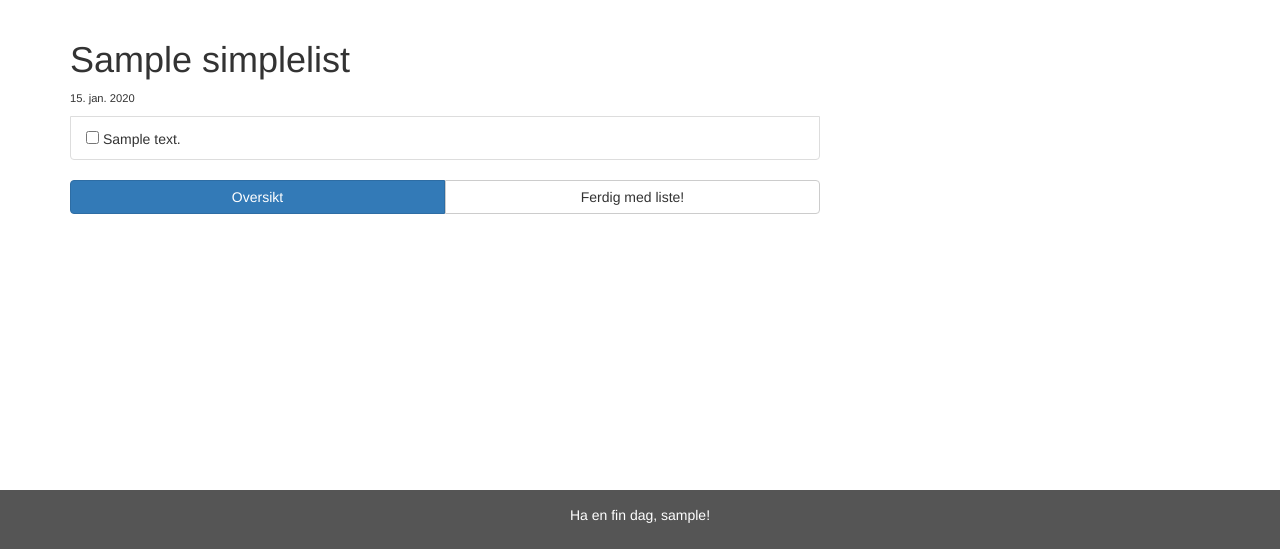
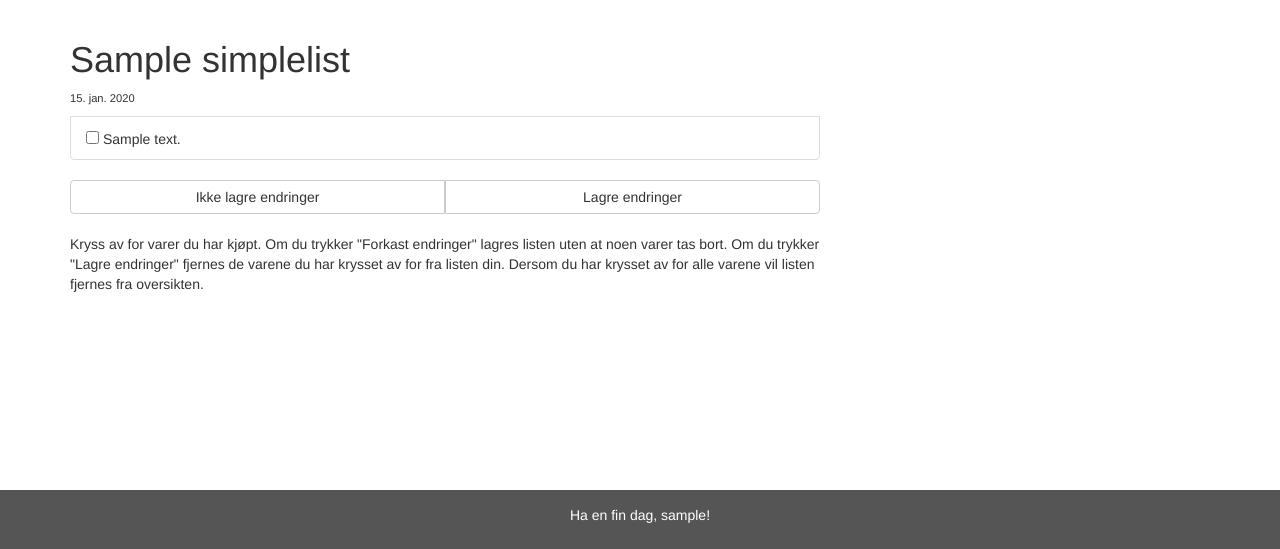
Before and after one commit to hakdo/foring, a Django app: page /myshoppinglists/detail/1/ in a window 1280 px wide. Shown: the part 52-601 px from the top of the page. Run offline with Django 3.2, Linux system fonts and the light colour scheme; a user stored in the database is signed in; tables that the repository leaves empty hold one stand-in row (values such as "Sample post"); some libraries are stand-ins or nearby versions.

```diff
--- a/shoppinglist/templates/shoppinglist/list_detail.html
+++ b/shoppinglist/templates/shoppinglist/list_detail.html
@@ -4,9 +4,6 @@
 <h1> {{ list.shortname }}</h1>
 <p style="font-size:0.8em"> {{ list.created_date|date:'d. b. Y' }}</p>
 
-<script>
-
-</script>
 <ul class="list-group">
 <form method="POST">{% csrf_token %}
 {% for item in items %}
@@ -18,14 +15,19 @@
 </ul>
 <div class="btn-group btn-group-justified" role="group">
 <div class="btn-group" role="group">
-<a class="btn btn-primary" role="button"  href="{% url 'myshoppinglists' %}" >
-  Oversikt
+<a class="btn btn-default" role="button"  href="{% url 'myshoppinglists' %}" >
+  Ikke lagre endringer
 </a>
 </div>
 <div class="btn-group" role="group">
-  <button type="submit" class="btn btn-default" value="archive">Ferdig med liste!</button>
+  <button type="submit" class="btn btn-default" value="archive">Lagre endringer</button>
 </form>
 </div>
 </div>
+<br />
+<p>Kryss av for varer du har kjøpt. Om du trykker "Forkast endringer" lagres listen uten at noen
+varer tas bort. Om du trykker "Lagre endringer" fjernes de varene du har krysset av for fra listen din.
+Dersom du har krysset av for alle varene vil listen fjernes fra oversikten.</p>
+
 
 {% endblock %}
--- a/shoppinglist/urls.py
+++ b/shoppinglist/urls.py
@@ -18,7 +18,7 @@ from . import views
 
 urlpatterns = [
     url(r'^$',views.init,name='init' ),
-    url(r'^new/$',views.createlistjson,name='createlist'),
+    url(r'^new/$',views.createlist,name='createlist'),
     url(r'^myshoppinglists/$',views.myshoppinglists,name='myshoppinglists'),
     url(r'^myshoppinglists/detail/(?P<pk>\d+)/$',views.list_detail,name='listdetail'),
     url(r'^login/$',views.userlogin,name='userlogin'),
--- a/shoppinglist/views.py
+++ b/shoppinglist/views.py
@@ -25,25 +25,6 @@ def createlist(request):
         form = SimpleListForm()
         return render(request, 'shoppinglist/createlist.html', {'form': form})
 
-@login_required(login_url='/login/')
-def createlistjson(request):
-    if request.method=='POST':
-        form = SimpleListForm(request.POST)
-        if form.is_valid():
-            new_shoppinglist = form.save(commit=False)
-            out = (new_shoppinglist.contents.split('\n'))
-            shopping_list_dict = {}
-            for item in out:
-                shopping_list_dict[item]=False
-            new_shopping_list.contentjson = json.dumps(shopping_list_dict)
-            new_shoppinglist.owner = request.user.username
-            new_shoppinglist = form.save()
-            return redirect('myshoppinglists')
-        else:
-            return HttpResponse('Error')
-    else:
-        form = SimpleListForm()
-        return render(request, 'shoppinglist/createlist.html', {'form': form})
 
 @login_required(login_url='/login/')
 def myshoppinglists(request):
@@ -55,7 +36,6 @@ def myshoppinglists(request):
 def list_detail(request, pk):
     current_list = get_object_or_404(SimpleList, pk=pk)
     if request.method =='POST':
-        NumMatch = 0
         collect_keys=[]
         shopping_list = current_list.contents.split('\r\n')
         for key in request.POST:
@@ -64,7 +44,6 @@ def list_detail(request, pk):
             if key in shopping_list:
                 try:
                     shopping_list = [ x for x in shopping_list if x != key]
-                    NumMatch=NumMatch+1
                 except:
                     pass
         current_list.contents = '\r\n'.join(shopping_list)
```
